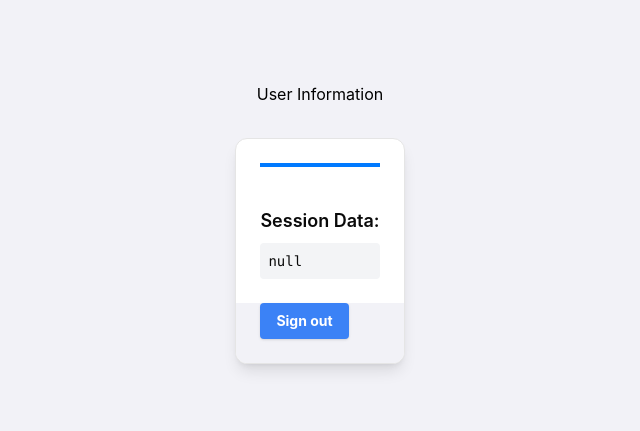
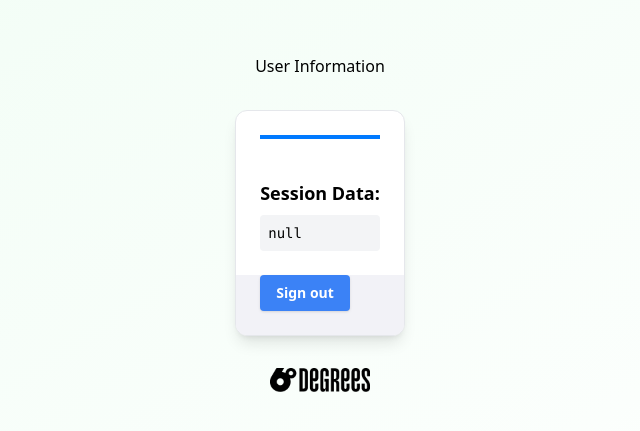
Before and after one commit to vincentmcleese/my-reddit-auth-app, a Next.js app: page /user in a window 1280 px wide. Shown: the part 177-608 px from the top of the page, without its empty margins (320-960 px from the left). Built offline with nearby package versions, Linux system fonts and the light colour scheme; no server answers.

Commit message:
background

```diff
--- a/src/app/globals.css
+++ b/src/app/globals.css
@@ -3,103 +3,3 @@
 @tailwind utilities;
 
 @import url("https://fonts.googleapis.com/css2?family=Inter:wght@400;500;600;700&display=swap");
-
-:root {
-  --primary: #007aff;
-  --secondary: #34c759;
-  --background: #f2f2f7;
-  --text: #000000;
-  --text-secondary: #8e8e93;
-}
-
-body {
-  font-family: -apple-system, BlinkMacSystemFont, "Inter", "Segoe UI", "Roboto",
-    "Oxygen", "Ubuntu", "Cantarell", "Fira Sans", "Droid Sans", "Helvetica Neue",
-    sans-serif;
-  background-color: var(--background);
-  color: var(--text);
-}
-
-h1,
-h2,
-h3,
-h4,
-h5,
-h6 {
-  font-weight: 600;
-}
-
-button {
-  font-weight: 500;
-}
-
-@layer utilities {
-  .text-balance {
-    text-wrap: balance;
-  }
-}
-
-@layer base {
-  :root {
-    --background: 0 0% 100%;
-    --foreground: 0 0% 3.9%;
-    --card: 0 0% 100%;
-    --card-foreground: 0 0% 3.9%;
-    --popover: 0 0% 100%;
-    --popover-foreground: 0 0% 3.9%;
-    --primary: 0 0% 9%;
-    --primary-foreground: 0 0% 98%;
-    --secondary: 0 0% 96.1%;
-    --secondary-foreground: 0 0% 9%;
-    --muted: 0 0% 96.1%;
-    --muted-foreground: 0 0% 45.1%;
-    --accent: 0 0% 96.1%;
-    --accent-foreground: 0 0% 9%;
-    --destructive: 0 84.2% 60.2%;
-    --destructive-foreground: 0 0% 98%;
-    --border: 0 0% 89.8%;
-    --input: 0 0% 89.8%;
-    --ring: 0 0% 3.9%;
-    --chart-1: 12 76% 61%;
-    --chart-2: 173 58% 39%;
-    --chart-3: 197 37% 24%;
-    --chart-4: 43 74% 66%;
-    --chart-5: 27 87% 67%;
-    --radius: 0.5rem;
-  }
-  .dark {
-    --background: 0 0% 3.9%;
-    --foreground: 0 0% 98%;
-    --card: 0 0% 3.9%;
-    --card-foreground: 0 0% 98%;
-    --popover: 0 0% 3.9%;
-    --popover-foreground: 0 0% 98%;
-    --primary: 0 0% 98%;
-    --primary-foreground: 0 0% 9%;
-    --secondary: 0 0% 14.9%;
-    --secondary-foreground: 0 0% 98%;
-    --muted: 0 0% 14.9%;
-    --muted-foreground: 0 0% 63.9%;
-    --accent: 0 0% 14.9%;
-    --accent-foreground: 0 0% 98%;
-    --destructive: 0 62.8% 30.6%;
-    --destructive-foreground: 0 0% 98%;
-    --border: 0 0% 14.9%;
-    --input: 0 0% 14.9%;
-    --ring: 0 0% 83.1%;
-    --chart-1: 220 70% 50%;
-    --chart-2: 160 60% 45%;
-    --chart-3: 30 80% 55%;
-    --chart-4: 280 65% 60%;
-    --chart-5: 340 75% 55%;
-  }
-}
-
-@layer base {
-  * {
-    @apply border-border;
-  }
-  body {
-    @apply bg-background text-foreground;
-  }
-}
--- a/src/app/layout.tsx
+++ b/src/app/layout.tsx
@@ -30,7 +30,7 @@ export default function RootLayout({
         <body
           className={`${geistSans.variable} ${geistMono.variable} antialiased`}
         >
-          <div className="min-h-screen flex items-center justify-center ">
+          <div className="min-h-screen flex items-center justify-center bg-gradient-to-br from-green-50 to-white ">
             {children}
           </div>
         </body>
--- a/src/components/UserRouter.tsx
+++ b/src/components/UserRouter.tsx
@@ -25,7 +25,6 @@ export default function UserRouter() {
 
   const {
     isAvailable,
-
     todayScratchResults,
     nextAvailableTime,
     streak,
--- a/src/components/shared/PageCard.tsx
+++ b/src/components/shared/PageCard.tsx
@@ -5,6 +5,7 @@ import {
   CardFooter,
   CardHeader,
 } from "@/components/ui/card";
+import Image from "next/image";
 
 interface PageCardProps {
   title: React.ReactNode;
@@ -14,7 +15,7 @@ interface PageCardProps {
 
 export default function PageCard({ title, footer, children }: PageCardProps) {
   return (
-    <div className="min-h-screen flex items-center justify-center p-4 bg-[#F2F2F7]">
+    <div className="min-h-screen flex items-center justify-center p-4">
       <div className="w-full max-w-md">
         <div className="mb-8 text-center">{title}</div>
         <Card className="overflow-hidden shadow-lg bg-white">
@@ -28,6 +29,10 @@ export default function PageCard({ title, footer, children }: PageCardProps) {
             </CardFooter>
           )}
         </Card>
+
+        <div className="mt-8 flex justify-center">
+          <Image src="/PrimaryLogo_1.png" alt="logo" width={100} height={100} />
+        </div>
       </div>
     </div>
   );
```
Also changed, not shown: public/PrimaryLogo_1.png (added).
